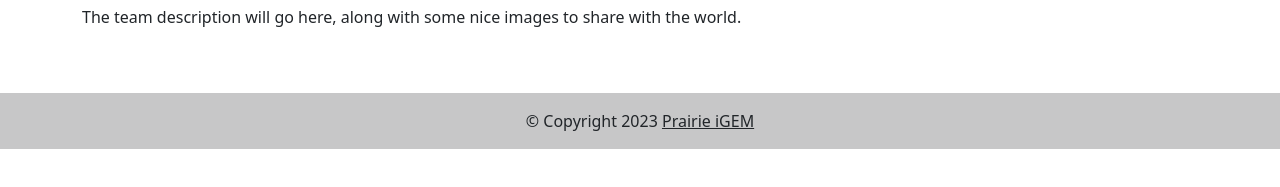
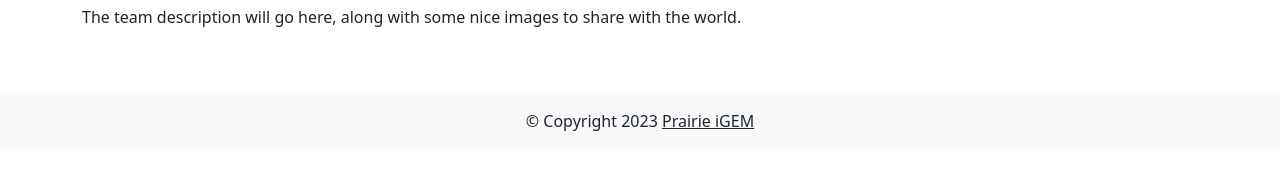
Before and after one commit to umanitoba-prairie-igem/team-site, an Eleventy site: page src/index.md in a window 1280 px wide. Shown: the part 109-296 px from the top of the page. Built offline with nearby package versions, Linux system fonts and the light colour scheme; Eleventy itself is replaced by a stand-in of ours; files that its build step writes are made by us from their sources.

Commit message:
Tweak footer color a bit lighter

```diff
--- a/src/_includes/footer.html
+++ b/src/_includes/footer.html
@@ -1,7 +1,7 @@
 <!-- Modified from template found at https://mdbootstrap.com/docs/standard/navigation/footer/ -->
 <footer class="bg-light text-center text-lg-start">
   <!-- Copyright -->
-  <div class="text-center p-3" style="background-color: rgba(0, 0, 0, 0.2);">
+  <div class="text-center p-3" style="background-color: rgba(0, 0, 0, 0);">
     © Copyright 2023 <a class="text-dark" href="">Prairie iGEM</a>
   </div>
   <!-- Copyright -->
```
